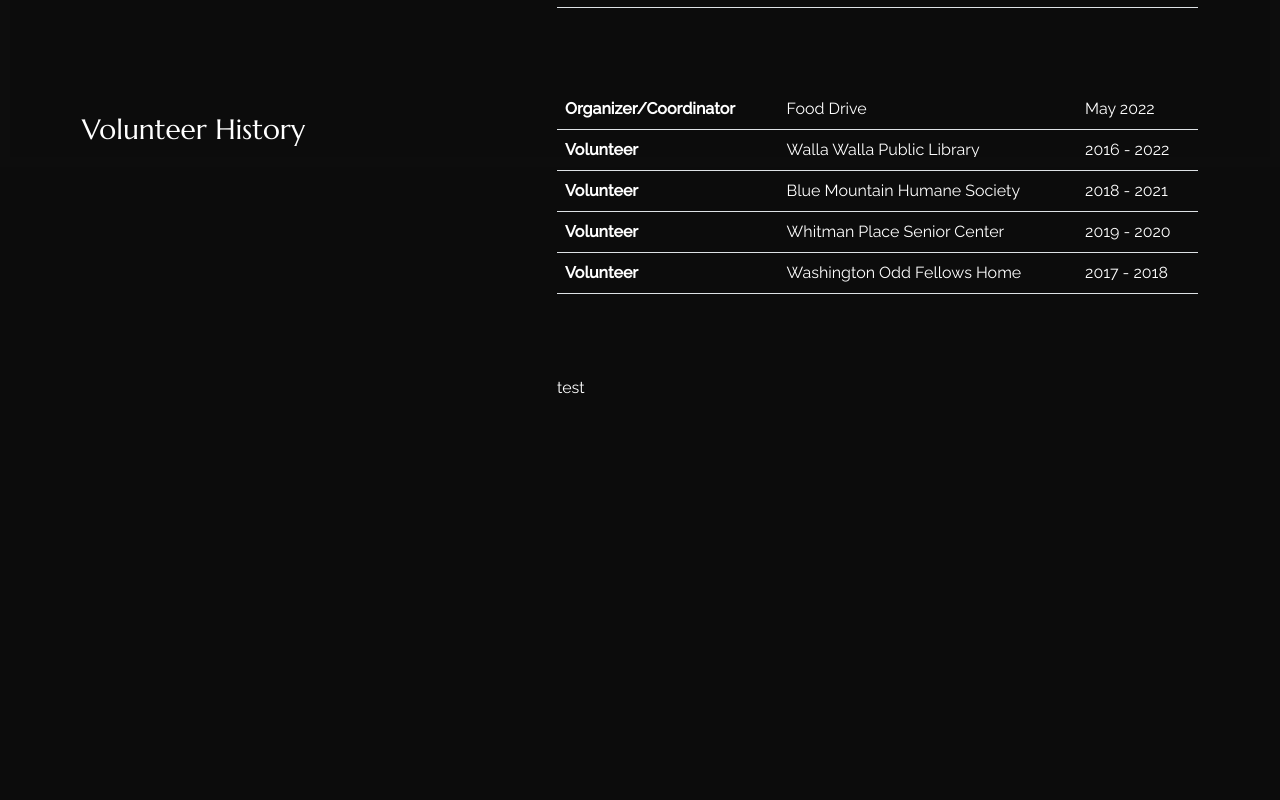
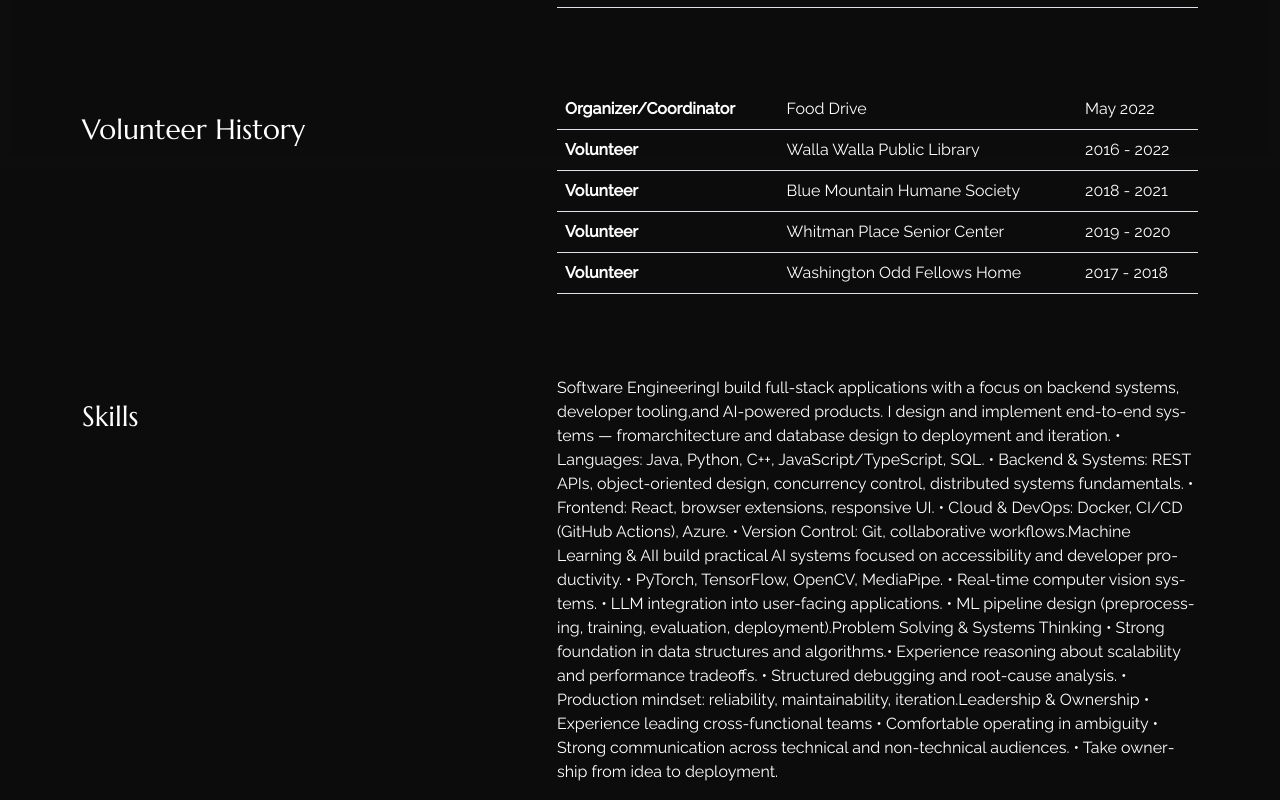
Before and after one commit to RHP1174/Personal-Website, a React (Create React App) app: page /about in a window 1280 px wide. Shown: the part 633-1433 px from the top of the page. Before the commit the page ends 1049 px from the top, so only its background shows below. Built offline with nearby package versions, Linux system fonts and the light colour scheme.

Commit message:
Updated Skills Section

```diff
--- a/src/content_option.js
+++ b/src/content_option.js
@@ -95,7 +95,35 @@
 ];
 
 const skills = {
-        skills: "test"
+        skills: "Software Engineering" +
+                "I build full-stack applications with a focus on backend systems, developer tooling," +
+                "and AI-powered products. I design and implement end-to-end systems — from" +
+                "architecture and database design to deployment and iteration." +
+                " • Languages: Java, Python, C++, JavaScript/TypeScript, SQL." +
+                " • Backend & Systems: REST APIs, object-oriented design, concurrency control," +
+                "   distributed systems fundamentals." +
+                " • Frontend: React, browser extensions, responsive UI." +
+                " • Cloud & DevOps: Docker, CI/CD (GitHub Actions), Azure." +
+                " • Version Control: Git, collaborative workflows." +
+                "" +
+                "Machine Learning & AI" +
+                "I build practical AI systems focused on accessibility and developer productivity." +
+                " • PyTorch, TensorFlow, OpenCV, MediaPipe." +
+                " • Real-time computer vision systems." +
+                " • LLM integration into user-facing applications." +
+                " • ML pipeline design (preprocessing, training, evaluation, deployment)." +
+                "" +
+                "Problem Solving & Systems Thinking" +
+                " • Strong foundation in data structures and algorithms." +
+                "• Experience reasoning about scalability and performance tradeoffs." +
+                " • Structured debugging and root-cause analysis." +
+                " • Production mindset: reliability, maintainability, iteration." +
+                "" +
+                "Leadership & Ownership" +
+                " • Experience leading cross-functional teams" +
+                " • Comfortable operating in ambiguity" +
+                " • Strong communication across technical and non-technical audiences." +
+                " • Take ownership from idea to deployment."
 };
 
 const dataportfolio = [
--- a/src/pages/about/index.js
+++ b/src/pages/about/index.js
@@ -76,6 +76,7 @@
         </Row>
         <Row className="sec_sp">
           <Col lg="5">
+            <h3 className="color_sec py-4">Skills</h3>
           </Col>
           <Col lg="7" className="d-flex align-items-center">
             <div>
```
